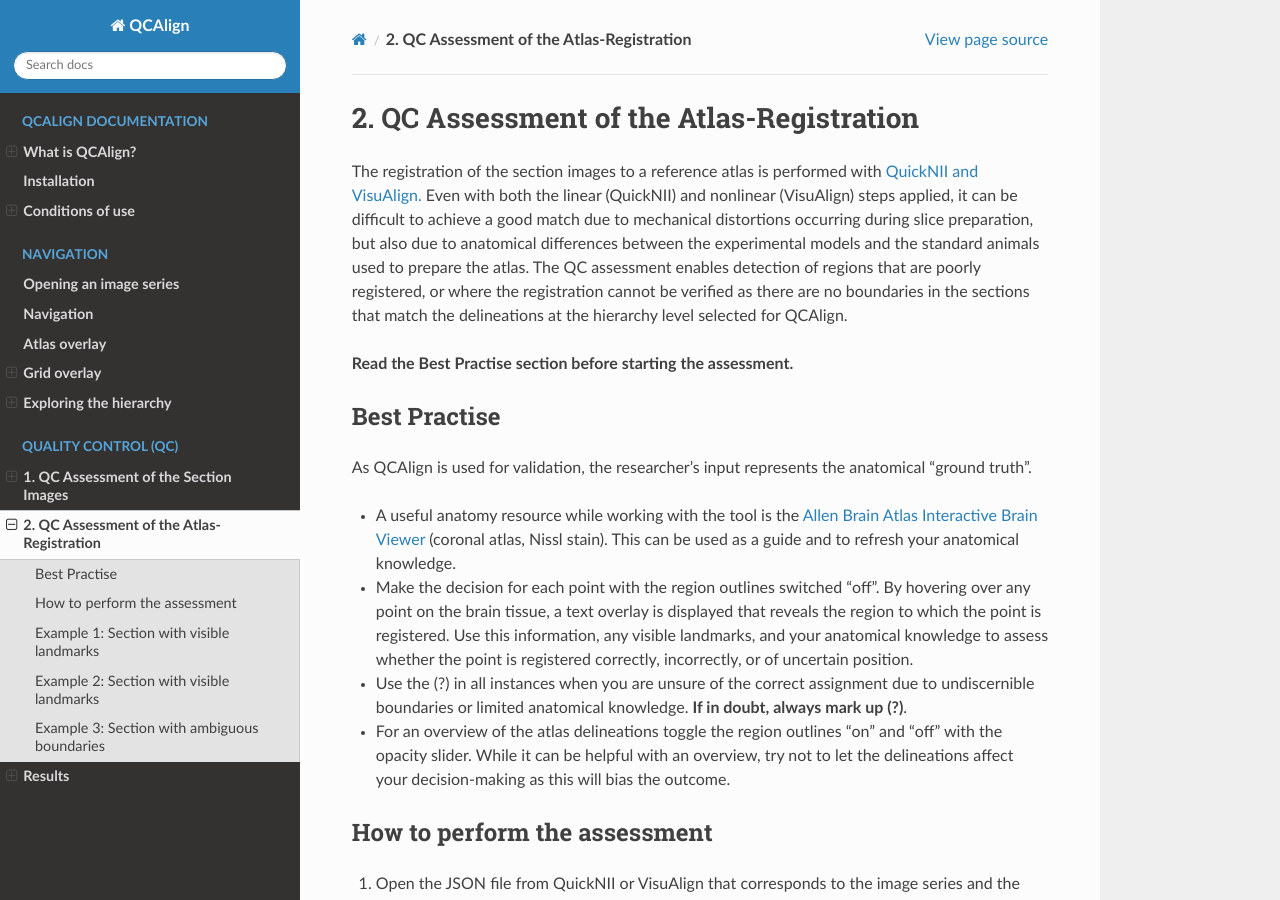
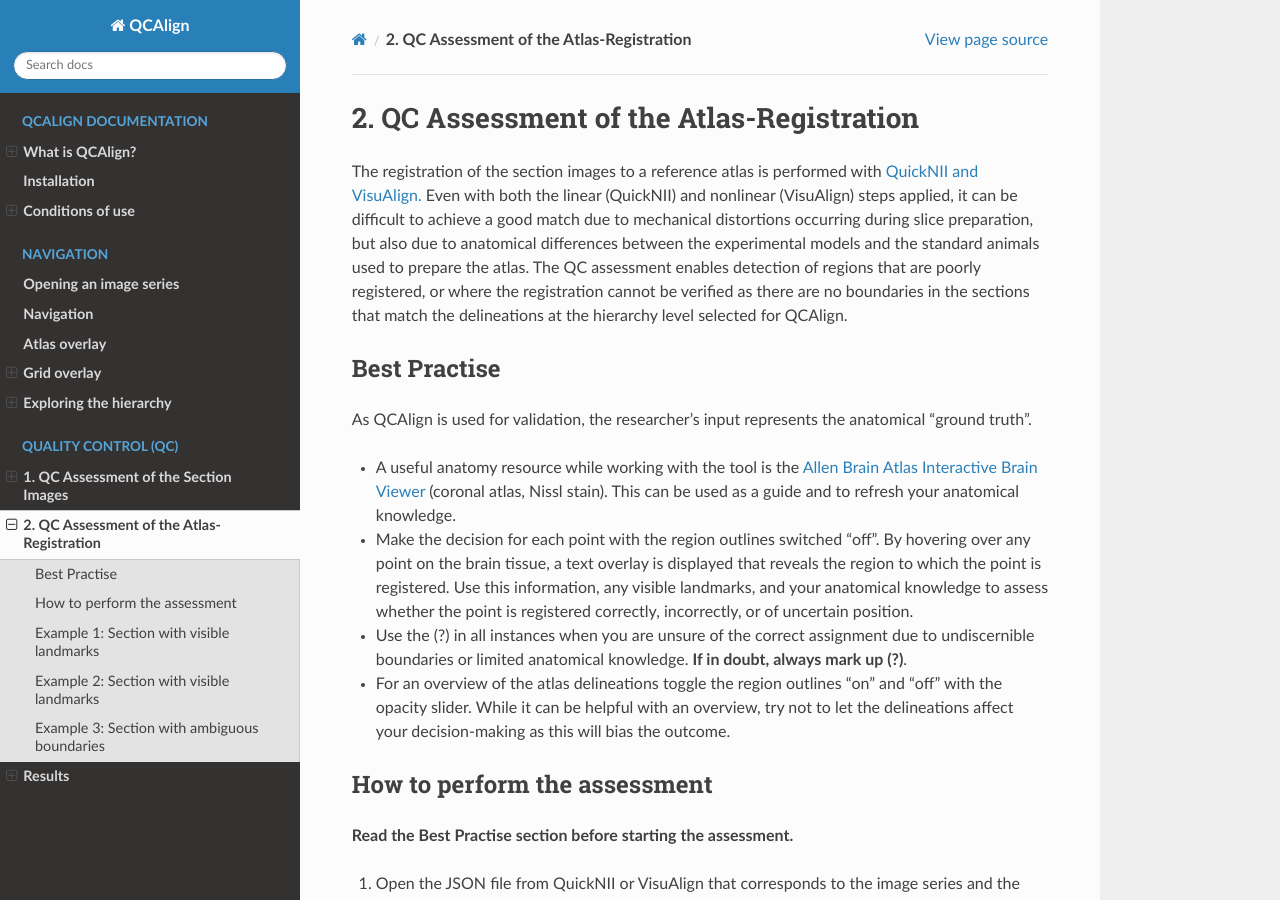
Before and after one commit to Neural-Systems-at-UIO/QCAlign, a Sphinx documentation site: the page built from docs/QCatlasmaps.rst, in a window 1280 px wide and 900 px high. Built offline with Sphinx 7.4.7 and the Read the Docs theme 2.0.0, drawn with Linux system fonts in a browser that asks for light colours; part of the change alters nothing that is shown.

```diff
--- a/docs/QCatlasmaps.rst
+++ b/docs/QCatlasmaps.rst
@@ -2,8 +2,6 @@
 =========================================================
 
 The registration of the section images to a reference atlas is performed with `QuickNII and VisuAlign. <https://ebrains.eu/service/quicknii-and-visualign/>`_ Even with both the linear (QuickNII) and nonlinear (VisuAlign) steps applied, it can be difficult to achieve a good match due to mechanical distortions occurring during slice preparation, but also due to anatomical differences between the experimental models and the standard animals used to prepare the atlas. The QC assessment enables detection of regions that are poorly registered, or where the registration cannot be verified as there are no boundaries in the sections that match the delineations at the hierarchy level selected for QCAlign.
-
-**Read the Best Practise section before starting the assessment.**
 
 Best Practise
 ---------------
@@ -18,6 +16,8 @@ As QCAlign is used for validation, the researcher's input represents the anatomi
 
 How to perform the assessment
 ------------------------------
+
+**Read the Best Practise section before starting the assessment.**
 
 1. Open the JSON file from QuickNII or VisuAlign that corresponds to the image series and the delineations that you would like to assess.
 
```
